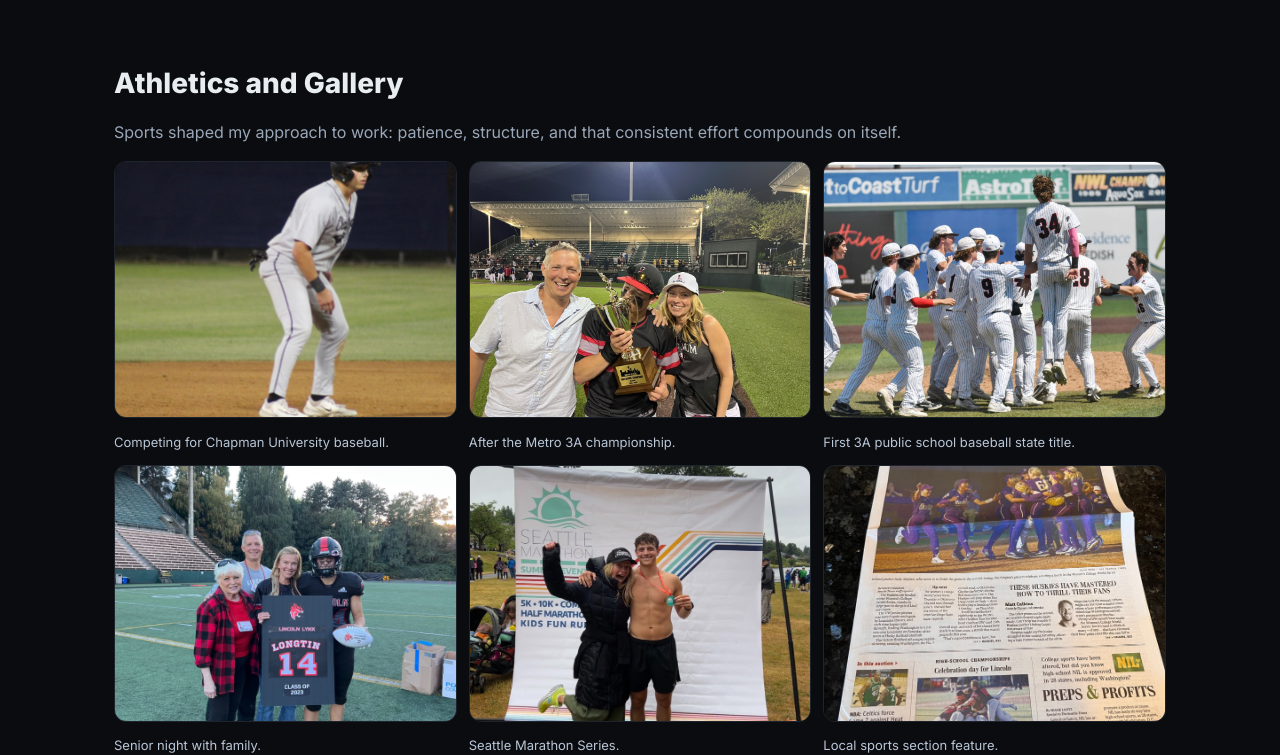
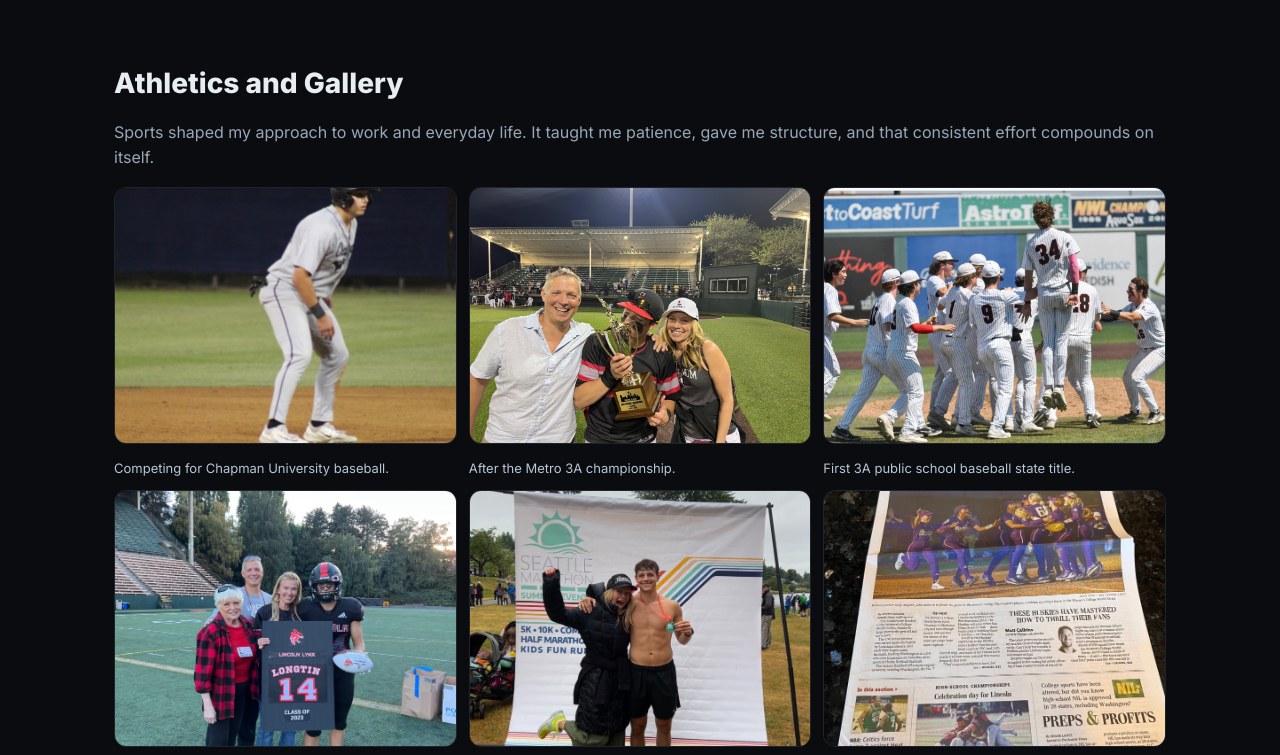
Before and after one commit to mtlongtin123/Resume_To_Life, a plain HTML site: page index.html in a window 1280 px wide. Shown: the part 3083-3838 px from the top of the page. Drawn offline with Linux system fonts and the light colour scheme; no server answers.

Commit message:
Editing text

```diff
--- a/index.html
+++ b/index.html
@@ -323,7 +323,7 @@
 
   <section id="athletics" class="container">
     <h2>Athletics and Gallery</h2>
-    <p>Sports shaped my approach to work: patience, structure, and that consistent effort compounds on itself.</p>
+    <p>Sports shaped my approach to work and everyday life. It taught me patience, gave me structure, and that consistent effort compounds on itself.</p>
     <div class="gallery">
       <figure><img src="assets/baseball_action.jpg" alt="College baseball action" loading="lazy"><figcaption class="caption">Competing for Chapman University baseball.</figcaption></figure>
       <figure><img src="assets/family_trophy.jpg" alt="Family trophy moment" loading="lazy"><figcaption class="caption">After the Metro 3A championship.</figcaption></figure>
```
